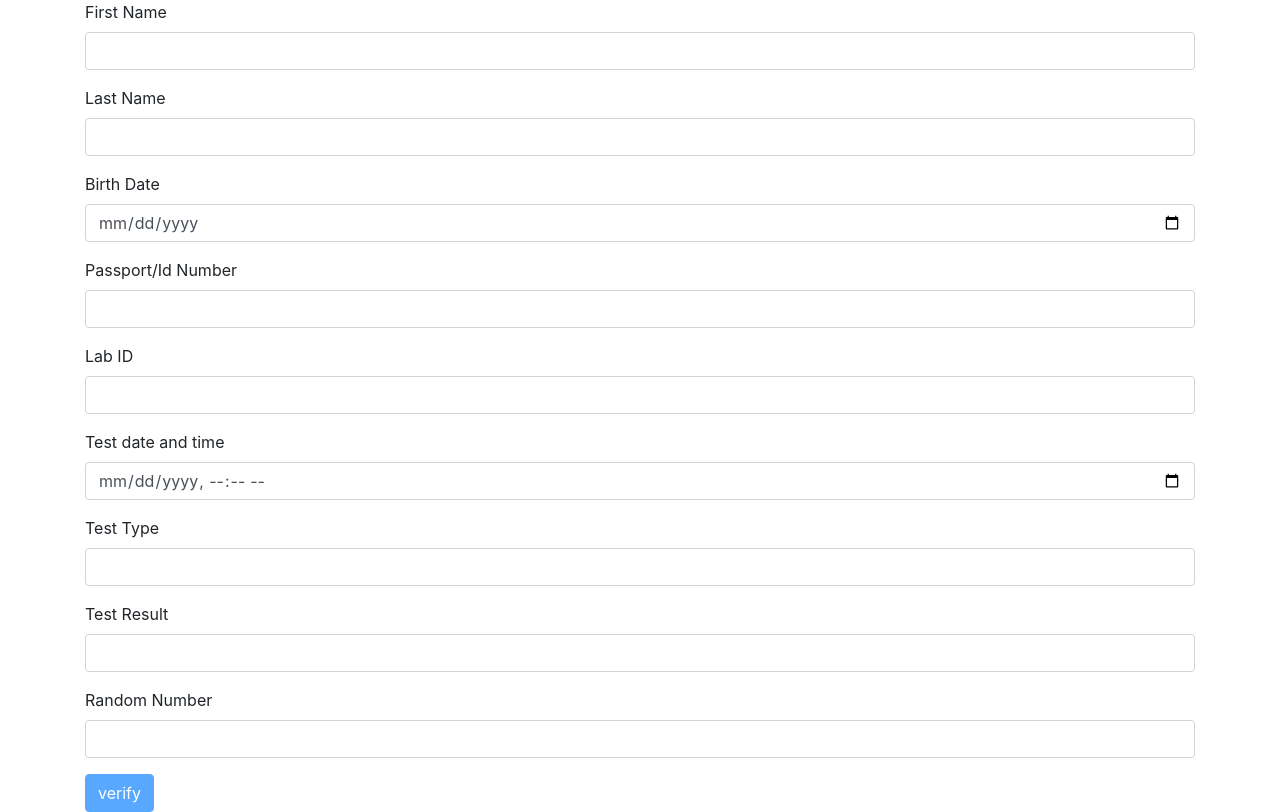
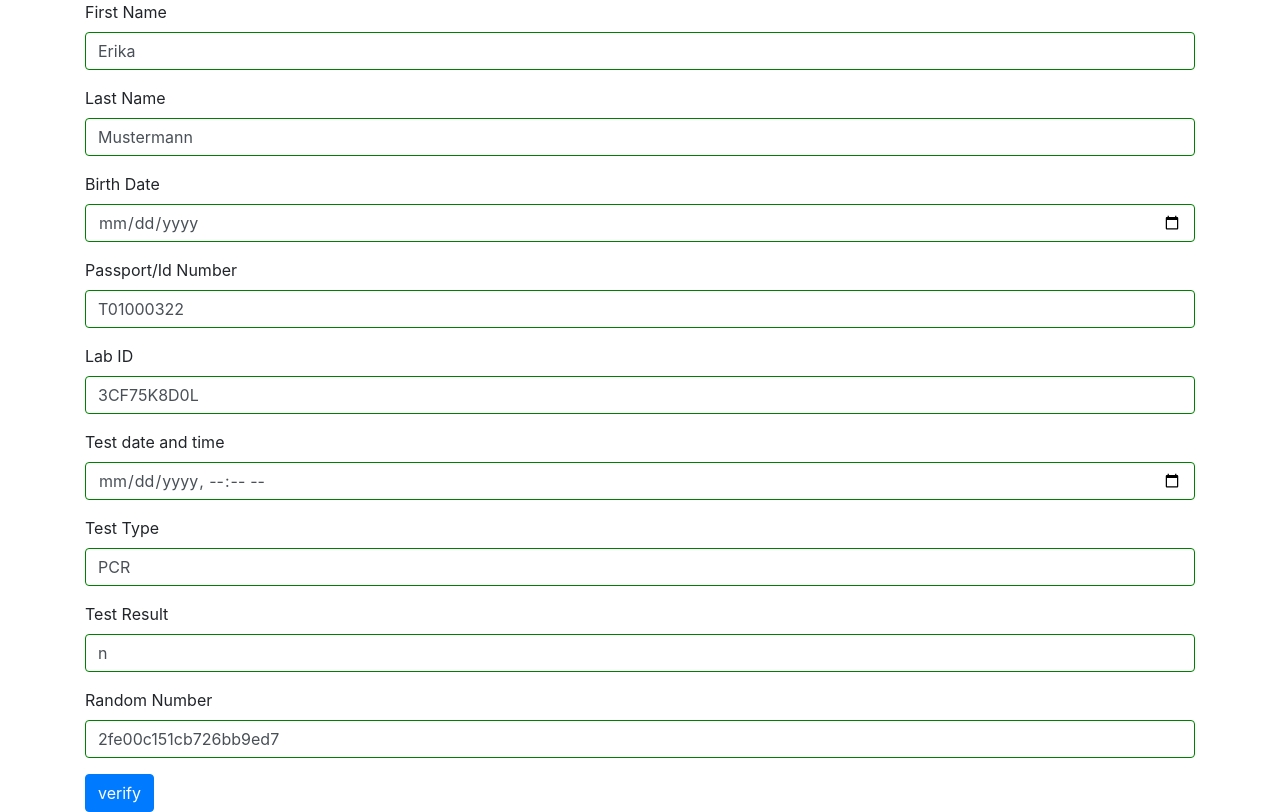
Before and after one commit to ubirch/praktikum-pa-le, an Angular app in the folder ubirch-verification/: page / in a window 1280 px wide. Built offline with nearby package versions, Linux system fonts and the light colour scheme.

Commit message:
form validation with feedback and JSON generation

```diff
--- a/ubirch-verification/src/app/formular/formular.component.css
+++ b/ubirch-verification/src/app/formular/formular.component.css
@@ -0,0 +1,7 @@
+.validEntry{
+  border: 1px solid green;
+}
+
+.invalidEntry{
+  border: 1px solid red;
+}
--- a/ubirch-verification/src/app/formular/formular.component.html
+++ b/ubirch-verification/src/app/formular/formular.component.html
@@ -1,52 +1,76 @@
 <div class="container">
     <div>
-      <form  [formGroup]="form">
+      <form [formGroup]="form">
+
         <div class="form-group">
-          <label for="fName">First Name</label>
-          <input type="text" id="fName" class="form-control" formControlName="fName" required>
+          <label for="gName">First Name</label>
+          <input [ngClass]="{validEntry: gName.valid, invalidEntry: gName.invalid}"
+                 type="text" id="gName" class="form-control"
+                 formControlName="gName" required>
         </div>
 
         <div class="form-group">
-          <label for="gName" class="control-label">Last Name</label>
-          <input type="text" id="gName" class="form-control" formControlName="gName" required>
+          <label for="fName">Last Name</label>
+          <input [ngClass]="{validEntry: fName.valid, invalidEntry: fName.invalid}"
+                 type="text" id="fName" class="form-control"
+                 formControlName="fName" required>
         </div>
 
         <div class="form-group">
-          <label for="birthDate" class="control-label">Birth Date</label>
-          <input type="date" id="birthDate" class="form-control" formControlName="birthDate">
+          <label for="birthDate">Birth Date</label>
+          <input [ngClass]="{validEntry: birthDate.valid, invalidEntry: birthDate.invalid}"
+                 type="date" id="birthDate" class="form-control"
+                 formControlName="birthDate">
         </div>
 
         <div class="form-group">
-          <label for="idNumber" class="">Passport/Id Number</label>
-          <input type="text" id="idNumber" class="form-control" formControlName="idNumber" required>
+          <label for="idNumber">Passport/Id Number</label>
+          <input [ngClass]="{validEntry: idNumber.valid, invalidEntry: idNumber.invalid}"
+                 type="text" id="idNumber" class="form-control"
+                 formControlName="idNumber" required>
         </div>
 
         <div class="form-group">
-          <label for="labId" class="control-label">Lab ID</label>
-          <input type="text" id="labId" class="form-control" formControlName="labId" required>
+          <label for="labId">Lab ID</label>
+          <input [ngClass]="{validEntry: labId.valid, invalidEntry: labId.invalid}"
+                 type="text" id="labId" class="form-control"
+                 formControlName="labId" required>
         </div>
 
         <div class="form-group">
-          <label for="testDateTime" class="control-label">Test date and time</label>
-          <input type="datetime-local" id="testDateTime" class="form-control" formControlName="testDateTime" required>
+          <label for="testDateTime">Test date and time</label>
+          <input [ngClass]="{validEntry: testDateTime.valid, invalidEntry: testDateTime.invalid}"
+                 type="datetime-local" id="testDateTime" class="form-control"
+                 formControlName="testDateTime" required>
         </div>
 
         <div class="form-group">
-          <label for="testType" class="control-label">Test Type</label>
-          <input type="text" id="testType" class="form-control" formControlName="testType" required>
+          <label for="testType">Test Type</label>
+          <input [ngClass]="{validEntry: testType.valid, invalidEntry: testType.invalid}"
+                 type="text" id="testType" class="form-control"
+                 formControlName="testType" required>
         </div>
 
         <div class="form-group">
-          <label for="testResult" class="control-label">Test Result</label>
-          <input type="text" id="testResult" class="form-control" formControlName="testResult" required>
+          <label for="testResult">Test Result</label>
+          <input [ngClass]="{validEntry: testResult.valid, invalidEntry: testResult.invalid}"
+                 type="text" placeholder="x/n/p" id="testResult" class="form-control"
+                 formControlName="testResult" required>
         </div>
 
         <div class="form-group">
-          <label for="ranNum" class="control-label">Random Number</label>
-          <input type="text" id="ranNum" class="form-control" formControlName="ranNum" required>
+          <label for="ranNum">Random Number</label>
+          <input [ngClass]="{validEntry: ranNum.valid, invalidEntry: ranNum.invalid}"
+                 type="text" id="ranNum" class="form-control"
+                 formControlName="ranNum" required>
         </div>
 
-        <button type="submit" class="btn btn-primary" [disabled]="!form.valid">verify</button>
+        <button type="submit" class="btn btn-primary"
+                [disabled]="!form.valid"
+                (click)="createJson()">verify</button>
+
+        <label>{{formData}}</label>
+
       </form>
     </div>
 </div>
--- a/ubirch-verification/src/app/formular/formular.component.ts
+++ b/ubirch-verification/src/app/formular/formular.component.ts
@@ -9,26 +9,45 @@ import {FormBuilder, FormGroup, Validators} from '@angular/forms';
 export class FormularComponent implements OnInit {
 
   form: FormGroup;
-  birthDate: any;
+  formData: any;
 
   constructor(private formbuilder: FormBuilder) { }
 
   ngOnInit(): void {
     this.form = this.formbuilder.group({
-      fName: [null, Validators.required],
-      gName: [null, Validators.required],
-      birthDate: [null, Validators.required],
-      idNumber: [null, Validators.required],
-      labId: [null, Validators.required],
-      testDateTime: [null, Validators.required],
-      testType: [null, Validators.required],
-      testResult: [null, [Validators.required, Validators.pattern('x|n|p')]],
-      ranNum: [null, Validators.required]
+      fName: ['Mustermann', [Validators.required, Validators.pattern(/^[a-zA-Z\s]*$/)]],
+      gName: ['Erika', [Validators.required, Validators.pattern(/^[a-zA-Z\s]*$/)]],
+      birthDate: [19640812, Validators.required],
+      idNumber: ['T01000322', Validators.required],
+      labId: ['3CF75K8D0L', Validators.required],
+      testDateTime: [202007011030, Validators.required],
+      testType: ['PCR', Validators.required],
+      testResult: ['n', [Validators.required, Validators.pattern('x|n|p')]],
+      ranNum: ['2fe00c151cb726bb9ed7', Validators.required]
     });
   }
 
-  onClickVerify(): void{
-    console.log(this.birthDate);
+  get fName() { return this.form.get('fName'); }
+  get gName() { return this.form.get('gName'); }
+  get birthDate() { return this.form.get('birthDate'); }
+  get idNumber() { return this.form.get('idNumber'); }
+  get labId() { return this.form.get('labId'); }
+  get testDateTime() { return this.form.get('testDateTime'); }
+  get testType() { return this.form.get('testType'); }
+  get testResult() { return this.form.get('testResult'); }
+  get ranNum() { return this.form.get('ranNum'); }
+
+  createJson(){
+   this.formData = JSON.stringify({
+      b: this.birthDate.value,
+      d: this.testDateTime.value,
+      f: this.fName.value,
+      g: this.gName.value,
+      i: this.labId.value,
+      p: this.idNumber.value,
+      r: this.testResult.value,
+      s: this.ranNum.value,
+      t: this.testType.value,
+    });
   }
-
 }
```
